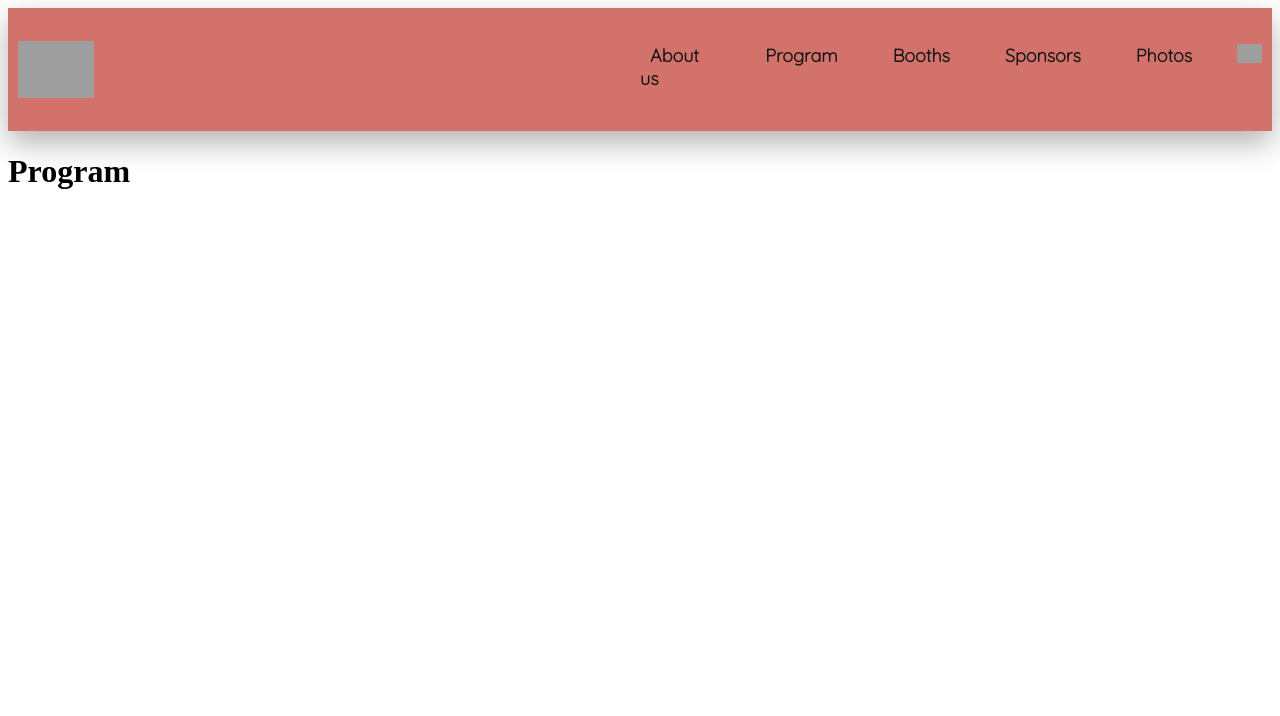
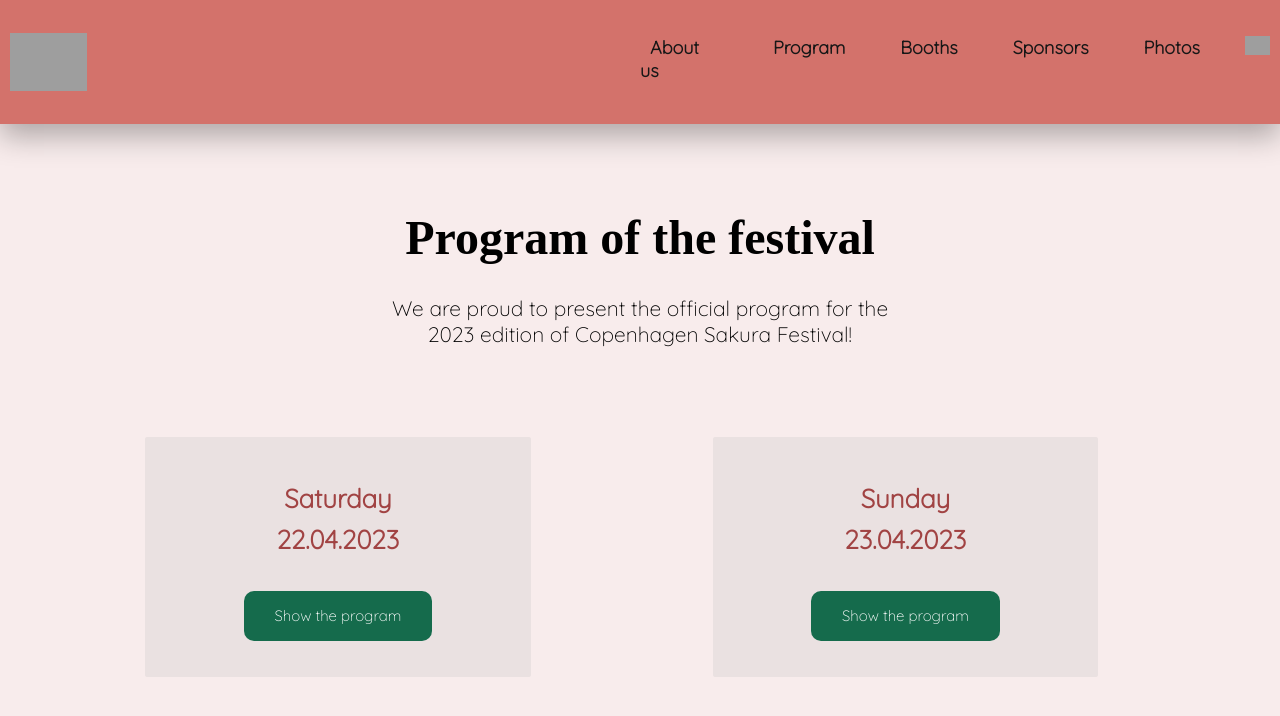
Before and after one commit to maja6221/Sakura_festival, an Astro site: page /program in a window 1280 px wide. Built offline with nearby package versions, Linux system fonts and the light colour scheme; Astro itself is replaced by a stand-in of ours; grey boxes are pictures that could not be loaded; a web font is replaced by a local one.

Commit message:
program side begyndt

```diff
--- a/src/pages/program.astro
+++ b/src/pages/program.astro
@@ -13,7 +13,195 @@
   </head>
   <body>
     <Navigation />
-    <h1>Program</h1>
-    <main></main>
+    <main>
+      <h1 class="overskrift1">Program of the festival</h1>
+      <p class="tekst1">We are proud to present the official program for the <br /> 2023 edition of Copenhagen Sakura Festival!</p>
+      <div class="bokse">
+        <div class="boks1">
+          <h2 class="overskrift1b1">Saturday</h2>
+          <h2 class="overskrift2b1">22.04.2023</h2>
+          <button class="button1">Show the program</button>
+        </div>
+        <div class="boks2">
+          <h2 class="overskrift1b2">Sunday</h2>
+          <h2 class="overskrift2b2">23.04.2023</h2>
+          <button class="button2">Show the program</button>
+        </div>
+      </div>
+    </main>
+
+    <style>
+      * {
+        box-sizing: border-box;
+        margin: 0;
+        padding: 0;
+      }
+      img {
+        width: 100%;
+        height: 100%;
+        display: block;
+      }
+
+      ul#menu li {
+        display: inline;
+      }
+
+      body {
+        background-color: rgba(248, 236, 236, 1);
+      }
+
+      header {
+        position: sticky;
+        top: 0;
+        padding: 1rem 2rem;
+        box-shadow: 0 12px 28px 0 rgb(0 0 0 / 30%);
+        display: flex;
+        justify-content: space-between;
+        align-items: baseline;
+        padding: 10px;
+        padding-left: 10px;
+        background-color: #d3726b;
+        z-index: 1;
+      }
+      header nav ul {
+        display: flex;
+        justify-content: space-between;
+        margin: 0;
+        padding: 0;
+        padding-bottom: 5px;
+        gap: 35px;
+        overflow-x: auto;
+      }
+
+      a {
+        text-decoration: none;
+        font-weight: 700;
+        color: #171717;
+        font-family: "Quicksand";
+        font-size: 18px;
+        padding: 10px;
+      }
+
+      a:hover {
+        color: #646464;
+      }
+
+      .logo {
+        width: 35%;
+      }
+
+      .icon {
+        width: 4%;
+      }
+
+      @media (min-width: 600px) {
+        #grid_menu {
+          display: grid;
+          grid-template-columns: 1fr 1fr;
+          align-items: center;
+        }
+      }
+
+      .overskrift1 {
+        text-align: center;
+        font-family: "Quicksand,bold";
+        padding-top: 86px;
+        font-size: 48px;
+      }
+
+      .tekst1 {
+        font-family: "Quicksand";
+        text-align: center;
+        padding-top: 30px;
+        font-size: 21px;
+      }
+
+      .bokse {
+        display: grid;
+        grid-template-columns: 1fr 1fr;
+        text-align: center;
+        font-family: "Quicksand";
+        padding-top: 90px;
+        padding-left: 50px;
+        color: rgba(161, 67, 67, 1);
+        margin-left: 95px;
+      }
+
+      .boks1 {
+        background-color: rgba(234, 225, 225, 1);
+        width: 68%;
+        height: 240px;
+        padding: 5px;
+        border-radius: 2px;
+      }
+
+      .boks2 {
+        background-color: rgba(234, 225, 225, 1);
+        width: 68%;
+        height: 240px;
+        padding: 5px;
+        border-radius: 2px;
+      }
+
+      .button1 {
+        color: white;
+        background-color: #156b4c;
+        font-family: "Quicksand";
+        appearance: none;
+        border-radius: 10px;
+        border-style: none;
+        box-sizing: border-box;
+        color: #fff;
+        cursor: pointer;
+        display: inline-block;
+        font-size: 15px;
+        font-weight: 500;
+        height: 50px;
+        padding: 15px 31px;
+        position: relative;
+        text-align: center;
+      }
+
+      .button2 {
+        color: white;
+        background-color: #156b4c;
+        font-family: "Quicksand";
+        appearance: none;
+        border-radius: 10px;
+        border-style: none;
+        box-sizing: border-box;
+        color: #fff;
+        cursor: pointer;
+        display: inline-block;
+        font-size: 15px;
+        font-weight: 500;
+        height: 50px;
+        padding: 15px 31px;
+        position: relative;
+        text-align: center;
+      }
+
+      .overskrift1b1 {
+        padding-top: 40px;
+        font-size: 26px;
+      }
+
+      .overskrift1b2 {
+        padding-top: 40px;
+        font-size: 26px;
+      }
+
+      .overskrift2b1 {
+        padding-top: 8px;
+        padding-bottom: 35px;
+        font-size: 26px;
+      }
+
+      .overskrift2b2 {
+        padding-top: 8px;
+        padding-bottom: 35px;
+        font-size: 26px;
+      }
+    </style>
   </body>
 </html>
```
